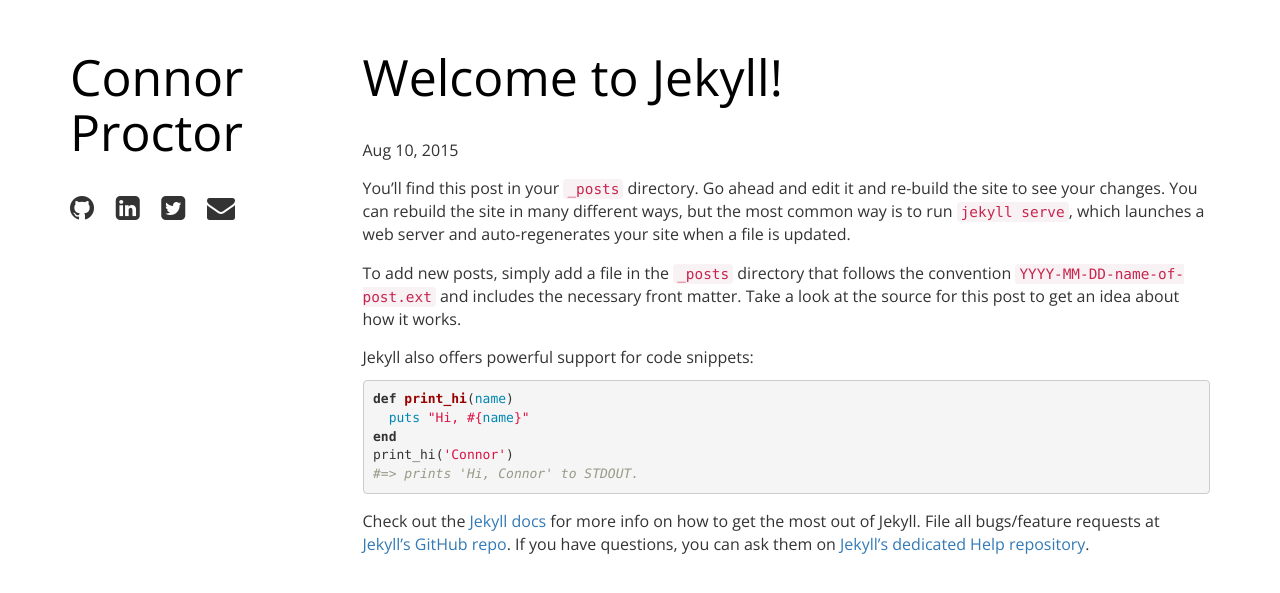
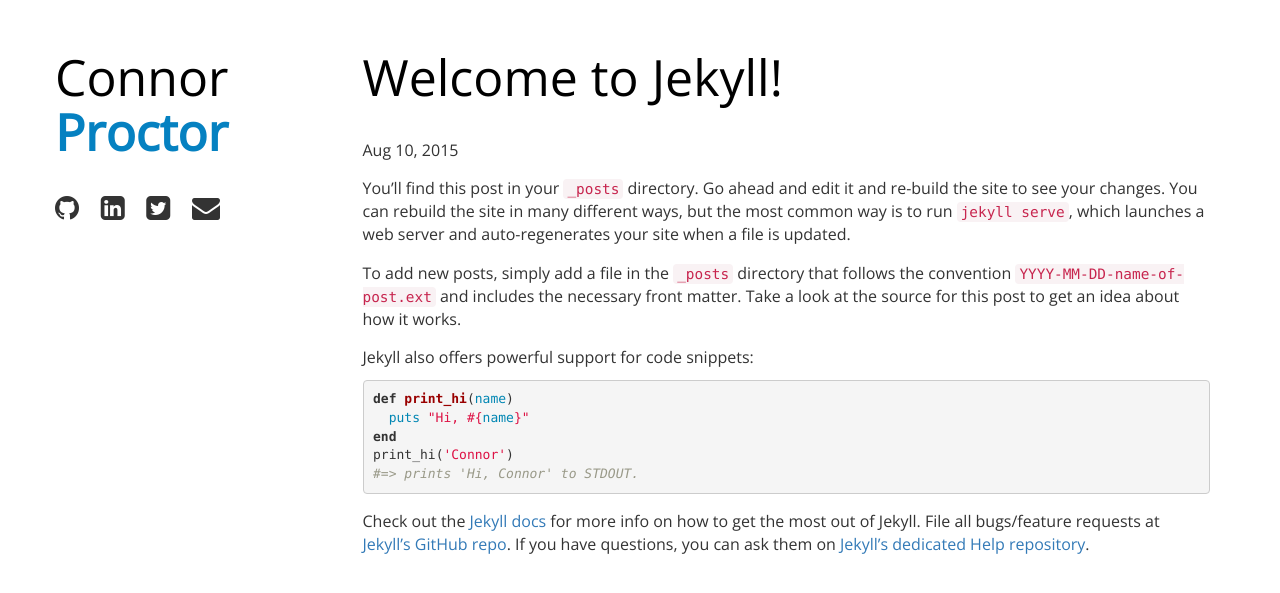
Before and after one commit to connorproctor/conproctor.github.io, a Jekyll site: the page built from _posts/2015-08-10-welcome-to-jekyll.markdown, in a window 1280 px wide. Shown: the top 593 px of the page. Built offline with Jekyll 4.4.1, drawn with Linux system fonts in a browser that asks for light colours.

Commit message:
Improve site layout

```diff
--- a/_includes/sidebar.html
+++ b/_includes/sidebar.html
@@ -1,6 +1,8 @@
+<!-- TODO : Take suave picture ;) -->
+
 <h1 style="font-size:50px">
-  <a class="blank" href="/">
-    Connor<br>Proctor
+  <a class="blank text-center" href="/">
+    Connor<br><span style="font-weight:bold;color:rgb(5, 129, 193)">Proctor</span>
   </a>
 </h1>
 
--- a/_layouts/default.html
+++ b/_layouts/default.html
@@ -7,7 +7,7 @@
 
     <div class="container">
       <div class="row">
-        <div class="col-sm-3 hidden-xs ">
+        <div class="col-sm-3 hidden-xs sidebar-column">
           <div style="position: fixed">
             {% include sidebar.html %}
           </div>
--- a/_layouts/post.html
+++ b/_layouts/post.html
@@ -4,7 +4,7 @@
 <div class="post">
 
   <header class="post-header">
-    <h1 class="post-title">{{ page.title }}</h1>
+    <h1 class="post-title"><a href="{{post.url}}" class="implicit">{{ page.title }}</a></h1>
     <p class="post-meta">{{ page.date | date: "%b %-d, %Y" }}{% if page.author %} • {{ page.author }}{% endif %}{% if page.meta %} • {{ page.meta }}{% endif %}</p>
   </header>
 
--- a/css/main.scss
+++ b/css/main.scss
@@ -32,6 +32,12 @@
 	}
 }
 
+
+/* sidebar styles */
+.sidebar-column {
+	padding-left: 0;
+}
+
 .external-links > a {
 	margin-right: 18px;
 }
```
